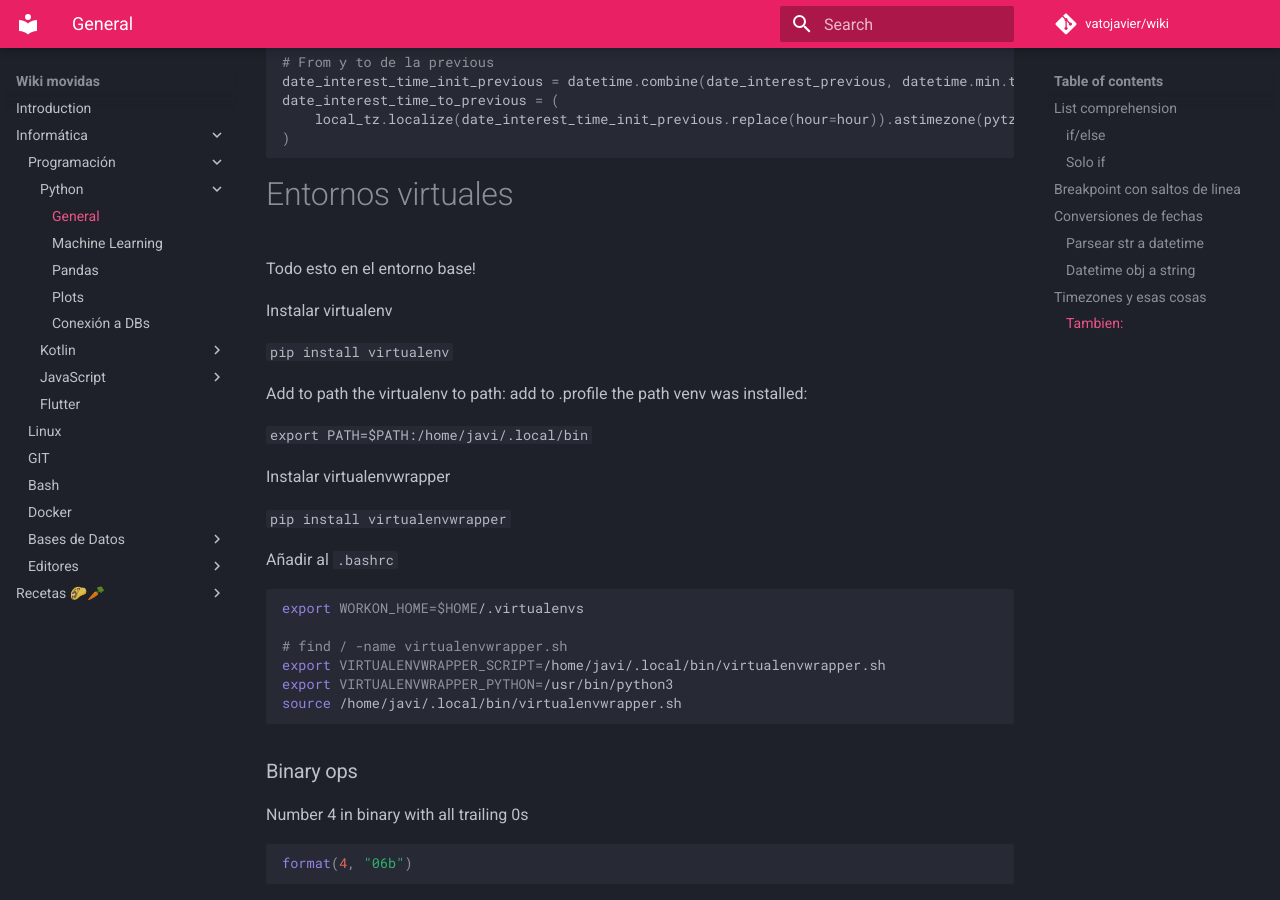
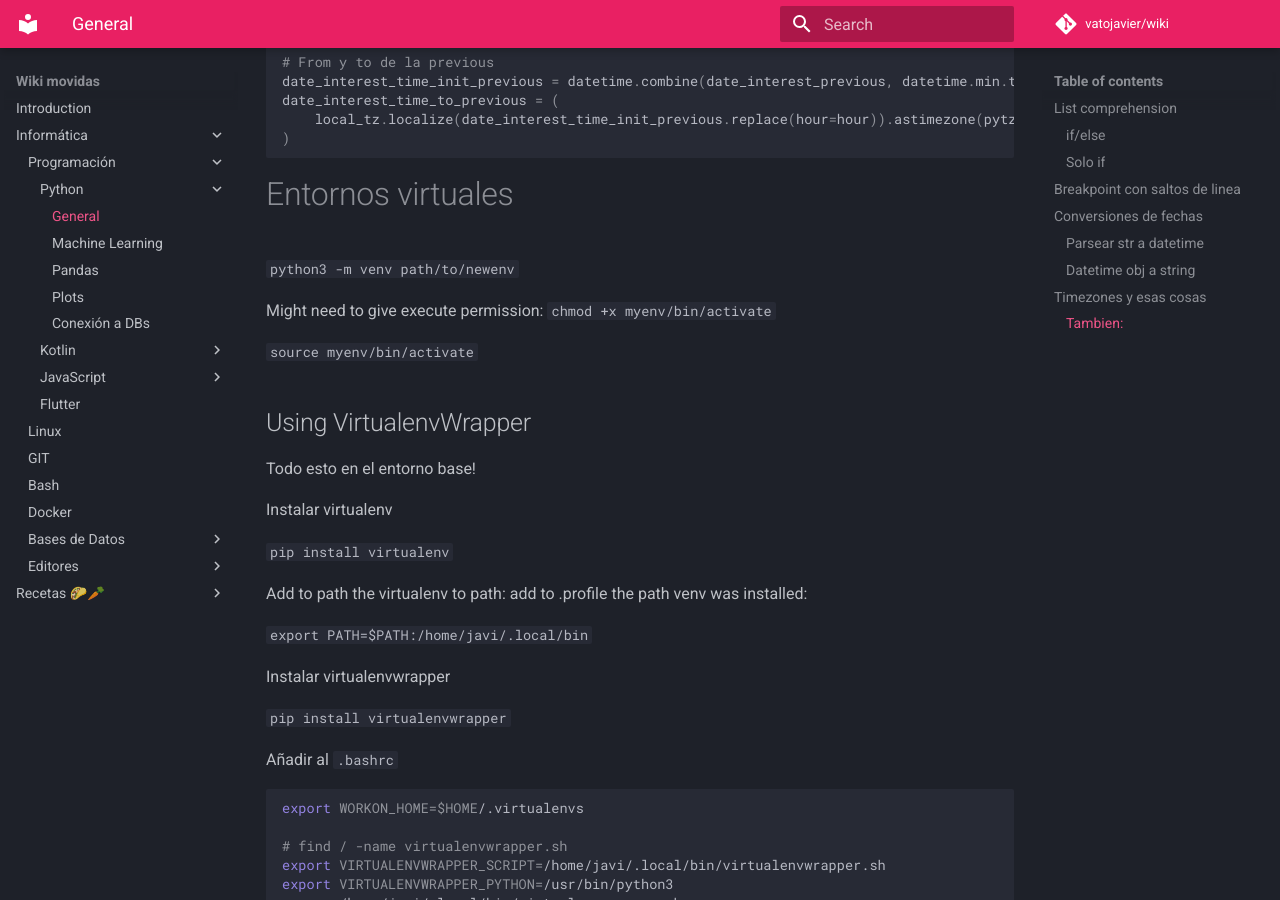
Before and after one commit to vatojavier/wiki, an MkDocs documentation site: the page built from docs/informatica/python/general.md, in a window 1280 px wide and 900 px high, scrolled down 1609 px. Built offline with MkDocs 1.6.1 and Material for MkDocs 9.7.7, drawn with Linux system fonts in a browser that asks for light colours; comment, search, counter and statistics services are not loaded.

Commit message:
Update general.md

````diff
--- a/docs/informatica/python/general.md
+++ b/docs/informatica/python/general.md
@@ -83,6 +83,18 @@ date_interest_time_to_previous = (
 
 ```
 # Entornos virtuales
+
+`python3 -m venv path/to/newenv`
+
+Might need to give execute permission: `chmod +x myenv/bin/activate`
+
+`source myenv/bin/activate`
+
+
+
+
+
+## Using VirtualenvWrapper
 Todo esto en el entorno base!
 
 Instalar virtualenv
````
